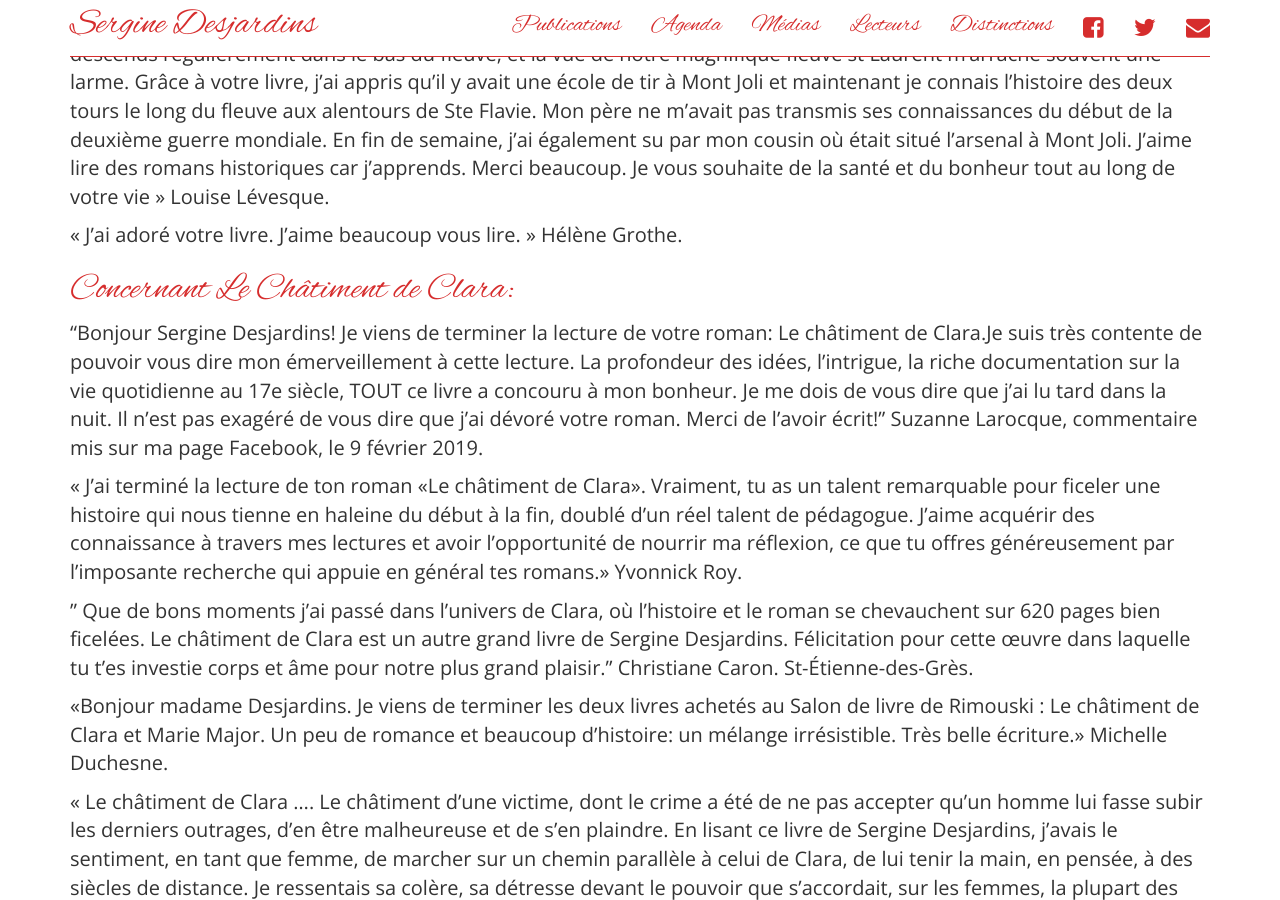
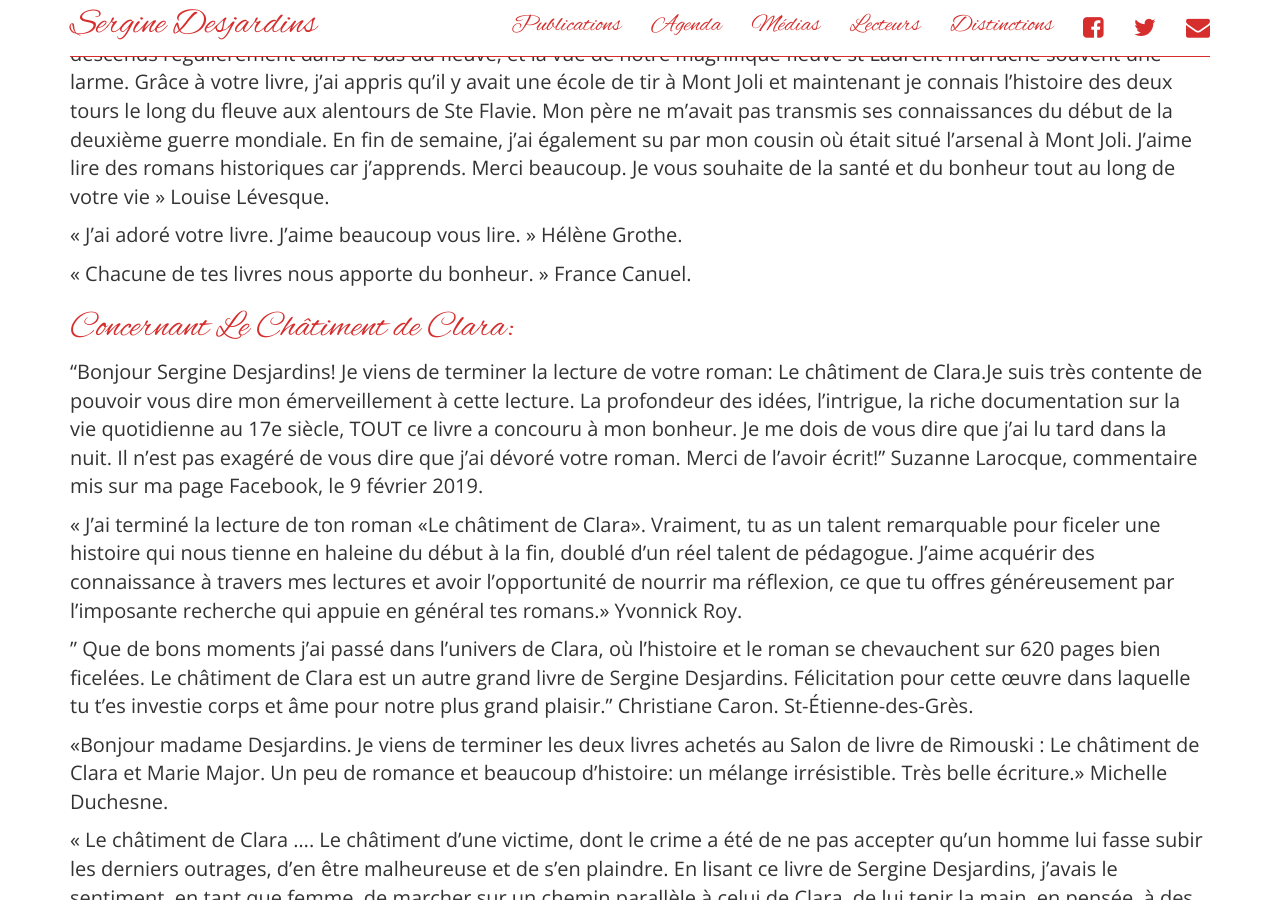
Before and after one commit to serginedesjardins/serginedesjardins.github.io, a Jekyll site: the page built from lecteurs.md, in a window 1280 px wide and 900 px high, scrolled down 8046 px. Built offline with Jekyll 4.4.1, drawn with Linux system fonts in a browser that asks for light colours; nearby versions of some CDN libraries.

Commit message:
France Canuel

```diff
--- a/lecteurs.md
+++ b/lecteurs.md
@@ -148,6 +148,8 @@ Toujours est-il que, tout comme avec Le châtiment de Clara, ton dernier roman m
 « Bonjour Mme Desjardins. Je me promets de lire tous vos livres.  Je vous ai découvert avec la lecture de : Un souvenir, mille remords. Étant native de Mont Joli et pendant mon enfance mes grands-parents avaient un chalet à Ste Flavie.  Je descends régulièrement dans le bas du fleuve, et la vue de notre magnifique fleuve st Laurent  m'arrache souvent une larme. Grâce à votre livre, j'ai appris qu'il y avait une école de tir à Mont Joli et maintenant je connais l'histoire des deux tours le long du fleuve aux alentours de Ste Flavie. Mon père ne m'avait pas transmis ses connaissances du début de la deuxième guerre mondiale.   En fin de semaine, j'ai  également su par mon cousin où était situé l'arsenal à Mont Joli. J'aime lire des romans historiques car j'apprends. Merci beaucoup.  Je vous souhaite de la santé et du bonheur tout au long de votre vie » Louise Lévesque.
 
 « J’ai adoré votre livre. J’aime beaucoup vous lire. »  Hélène Grothe.
+
+« Chacune de tes livres nous apporte du bonheur. » France Canuel.
 
 # Concernant Le Châtiment de Clara:
 
```
